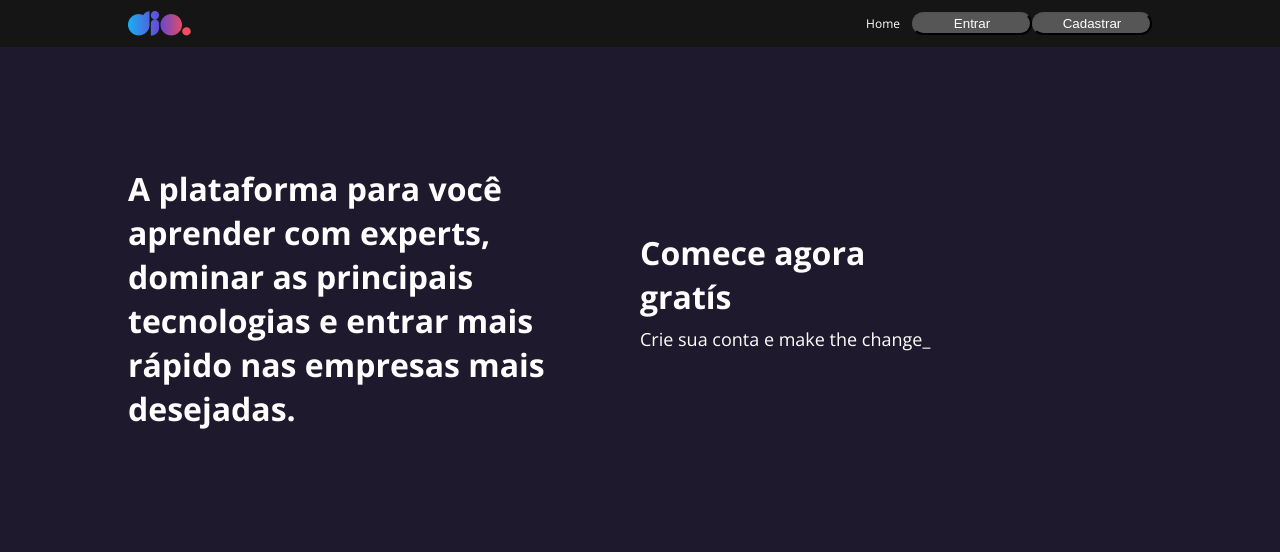
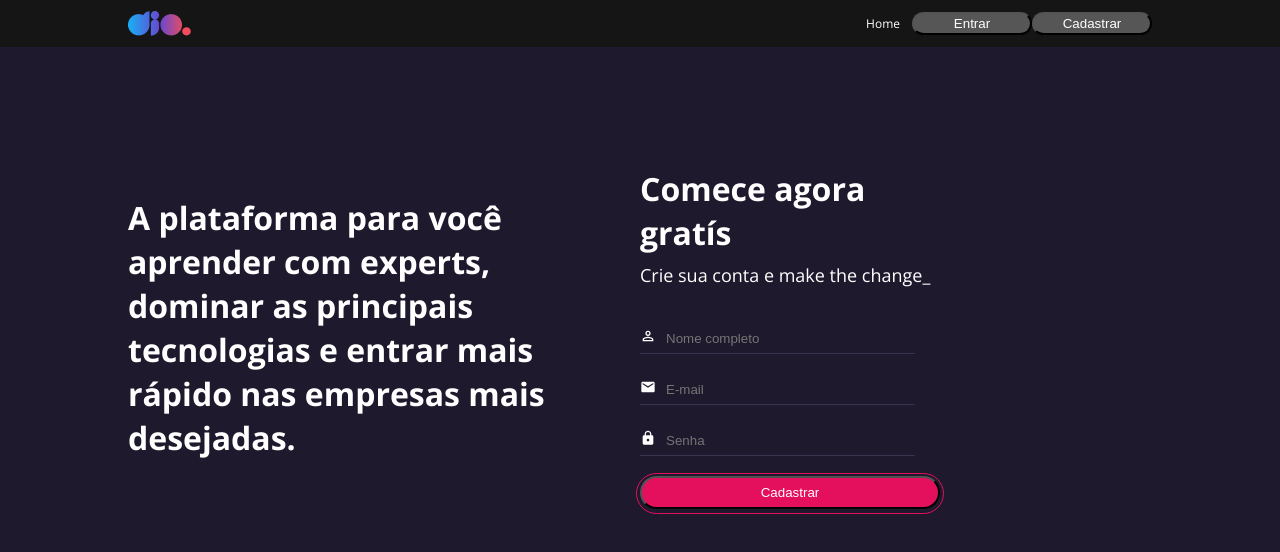
Before and after one commit to Raphael-Pauleschi/dio-clone-react, a React (Create React App) app: page /register in a window 1280 px wide. Shown: the top 552 px of the page. Built offline with nearby package versions, Linux system fonts and the light colour scheme.

Commit message:
post okay

```diff
--- a/src/components/header/index.jsx
+++ b/src/components/header/index.jsx
@@ -11,6 +11,7 @@ import {
 } from "./styles";
 import Button from "../button";
 import dioLogo from "../../assets/logo-dio.png";
+
 
 const Header = ({ autenticado }) => {
   return (
--- a/src/pages/login/index.jsx
+++ b/src/pages/login/index.jsx
@@ -48,7 +48,7 @@ const Login = () => {
   const onSubmit = async (formData) => {
     try {
       const { data } = await api.get(
-        `/users?email=${formData.email}&senha=${formData.senha}`
+        `/users?email=${formData.email}&password=${formData.password}`
       );
 
       if (data.length=== 1) {
@@ -102,7 +102,7 @@ const Login = () => {
             </form>
             <Row>
               <ForgotText>Esqueci a minha senha</ForgotText>
-              <CreateText>Criar Conta</CreateText>
+              <CreateText >Criar Conta</CreateText>
             </Row>
           </Wrapper>
         </Column>
--- a/src/pages/register/index.jsx
+++ b/src/pages/register/index.jsx
@@ -1,4 +1,5 @@
 import React from "react";
+import { MdEmail, MdLock, MdOutlinePermIdentity } from "react-icons/md";
 import {
   Container,
   Column,
@@ -9,8 +10,58 @@ import {
   Wrapper,
 } from "./styles";
 import Header from "../../components/header";
+import { api } from "../../services/api";
+import { useNavigate } from "react-router-dom";
+import { useForm } from "react-hook-form";
+import { yupResolver } from "@hookform/resolvers/yup";
+import * as yup from "yup";
+import Input from "../../components/input";
+import Button from "../../components/button";
+
+const schema = yup
+  .object({
+    name: yup.string().required("Campo obrigatório"),
+    email: yup
+      .string()
+      .email("email não é valido")
+      .required("Campo obrigatório"),
+    password: yup
+      .string()
+      .min(3, "no minimo 3 caracteres")
+      .required("Campo obrigatório"),
+  })
+  .required();
+
+
 
 const Register = () => {
+const navigate = useNavigate()
+
+  const {
+    control,
+    handleSubmit,
+    formState: { errors },
+  } = useForm({
+    resolver: yupResolver(schema),
+    mode: "onChange",
+  });
+
+const onSubmit = async (formData) =>{
+  try{
+    const {data} = await api.post("users",formData
+    );
+    if (data) {
+      navigate("/login");
+      return;
+    }
+
+    alert("Dados inválidos");
+
+  }catch(e){
+    alert("Houve um erro tente novamente")
+  }
+}
+
   return (
     <>
       <Header />
@@ -27,6 +78,33 @@ const Register = () => {
             <SubTitleRegister>
               Crie sua conta e make the change_
             </SubTitleRegister>
+            <form onSubmit={handleSubmit(onSubmit)}>
+              <Input
+              placeholder="Nome completo"
+              leftIcon={<MdOutlinePermIdentity/>}
+              name="name"
+              control={control}
+              errorMessage={errors?.name?.message}
+              />
+
+              <Input
+              placeholder="E-mail"
+              leftIcon={<MdEmail/>}
+              name="email"
+              control={control}
+              errorMessage={errors?.email?.message}
+              />
+
+             <Input
+             type="password"
+             placeholder="Senha"
+             leftIcon={<MdLock/>}
+             name="password"
+             control={control}
+             errorMessage={errors?.password?.message}
+             />
+              <Button title="Cadastrar" variant="secondary" type="submit"/>
+            </form>
           </Wrapper>
         </Column>
       </Container>
```
